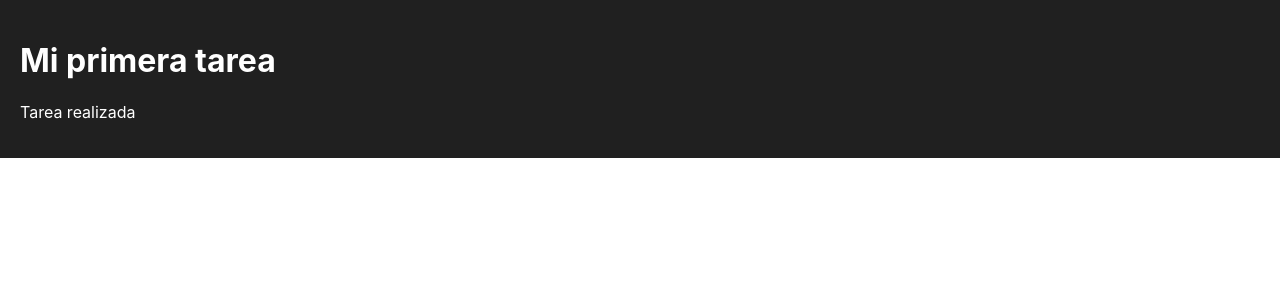
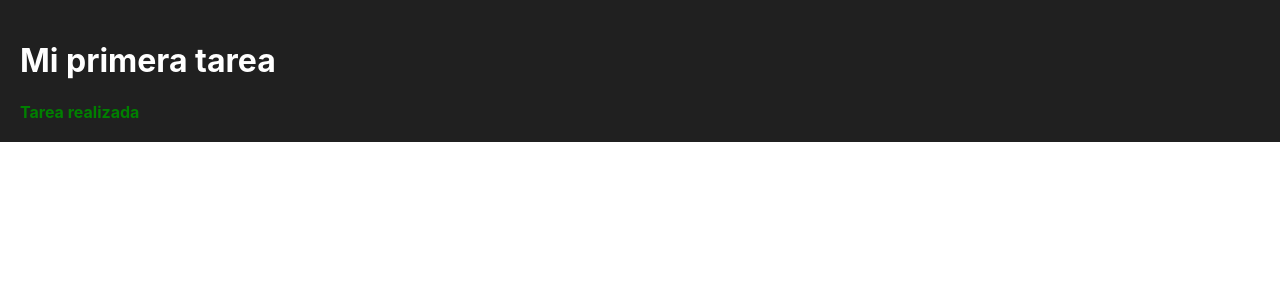
Before and after one commit to wlaurentec/curso-react-fazt-4horas, a React (Create React App) app: page / in a window 1280 px wide. Shown: the top 300 px of the page. Built offline with nearby package versions, Linux system fonts and the light colour scheme.

Commit message:
estilos en linea condicional

```diff
--- a/src/Task.js
+++ b/src/Task.js
@@ -1,11 +1,13 @@
 import "./task.css"
-export function TaskCard() {
+export function TaskCard({ready}) {
 
 
   return (
     <div className="card">
       <h1 >Mi primera tarea</h1>
-      <p>Tarea realizada</p>
+      <span
+      style={{color: ready ? "green" : "red", fontWeight: "bold"}}
+      >{ready ? "Tarea realizada" : "Tarea pendiente"}</span>
     </div>
   );
 }
--- a/src/index.js
+++ b/src/index.js
@@ -6,5 +6,5 @@ import { TaskCard } from "./Task.js";
 const root = ReactDOM.createRoot(document.getElementById("root"));
 
 root.render(<>
-  <TaskCard />
+  <TaskCard ready={true}/>
 </>);
```
